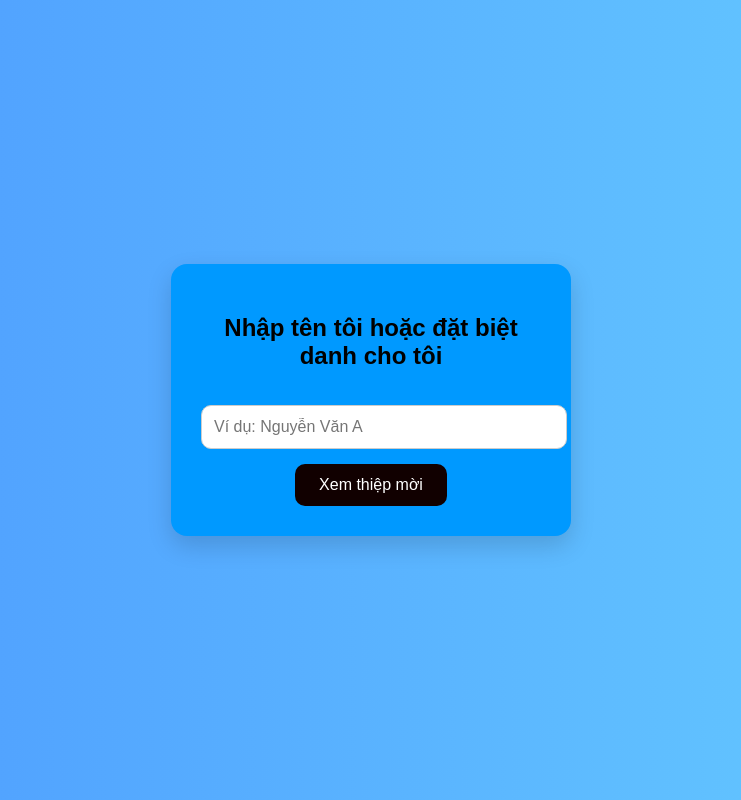
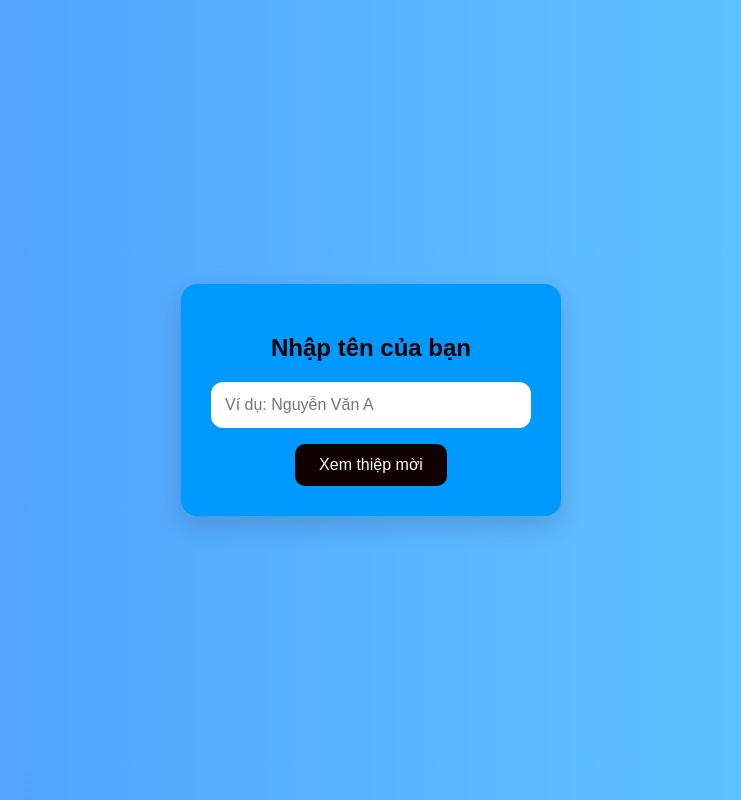
Before and after one commit to HungNguyen142003/thiep-ky-yeu, a plain HTML site: page index.html in a window 1280 px wide. Shown: the whole page, without its empty margins (269-1010 px from the left). Drawn offline with Linux system fonts and the light colour scheme.

Commit message:
first upload

```diff
--- a/index.html
+++ b/index.html
@@ -4,6 +4,9 @@
 <meta charset="UTF-8" />
 <title>Nhập tên - Thiệp mời</title>
 <style>
+  *{
+  box-sizing: border-box;
+}
 body {
 margin: 0;
 font-family: Arial, sans-serif;
@@ -34,16 +37,19 @@ background: #0099FF;
 padding: 30px;
 border-radius: 16px;
 box-shadow: 0 10px 25px rgba(0,0,0,0.15);
-width: 340px;
+width: 90vw;        /* theo chiều rộng màn hình */
+max-width: 380px;  /* không quá to */
+min-width: 280px;  /* không quá nhỏ */
 text-align: center;
 }
-input {
-width: 100%;
-padding: 12px;
-margin: 15px 0;
-border-radius: 10px;
-border: 1px solid #ccc;
-font-size: 16px;
+input{
+  display: block;
+  width: 100%;
+  padding: 14px;
+  margin: 16px auto;
+  border-radius: 12px;
+  border: none;
+  font-size: 16px;
 }
 button {
 padding: 12px 24px;
@@ -62,7 +68,7 @@ color: #87CEFA;
 </head>
 <body>
 <div class="card">
-<h2>Nhập tên tôi hoặc đặt biệt danh cho tôi</h2>
+<h2>Nhập tên của bạn</h2>
 <input type="text" id="nameInput" placeholder="Ví dụ: Nguyễn Văn A" />
 <button onclick="goToCard()">Xem thiệp mời</button>
 </div>
```
